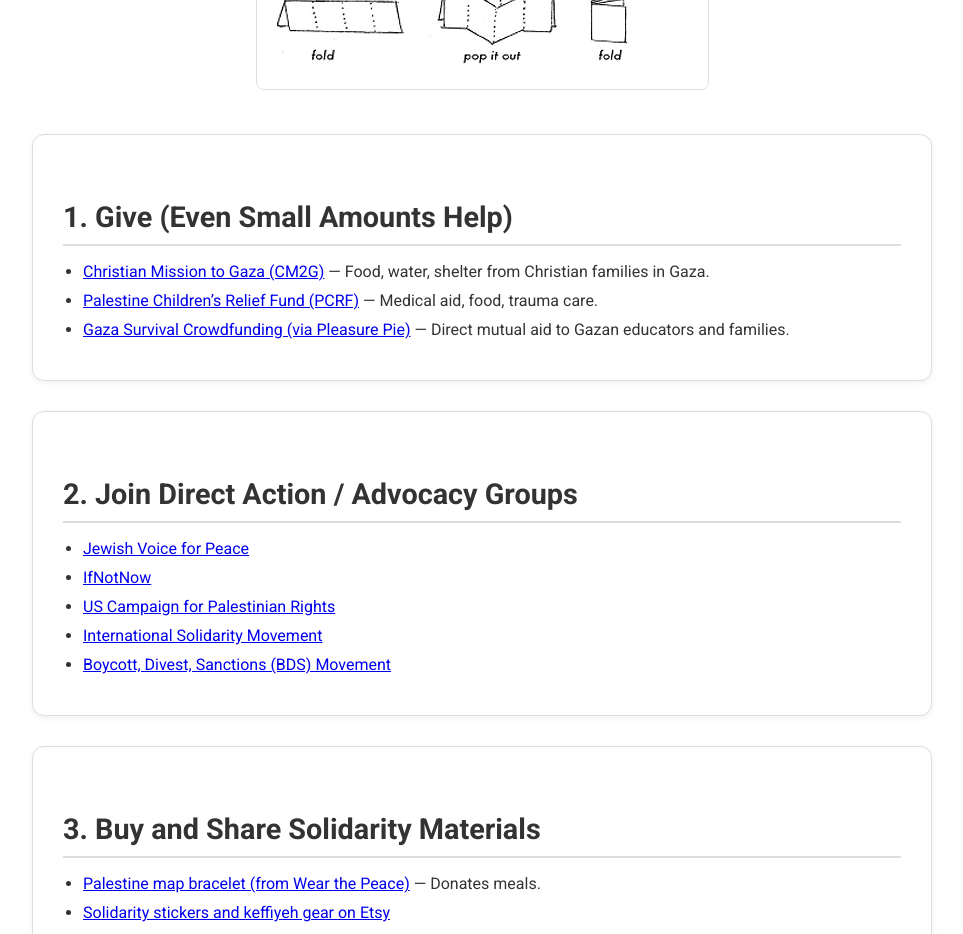
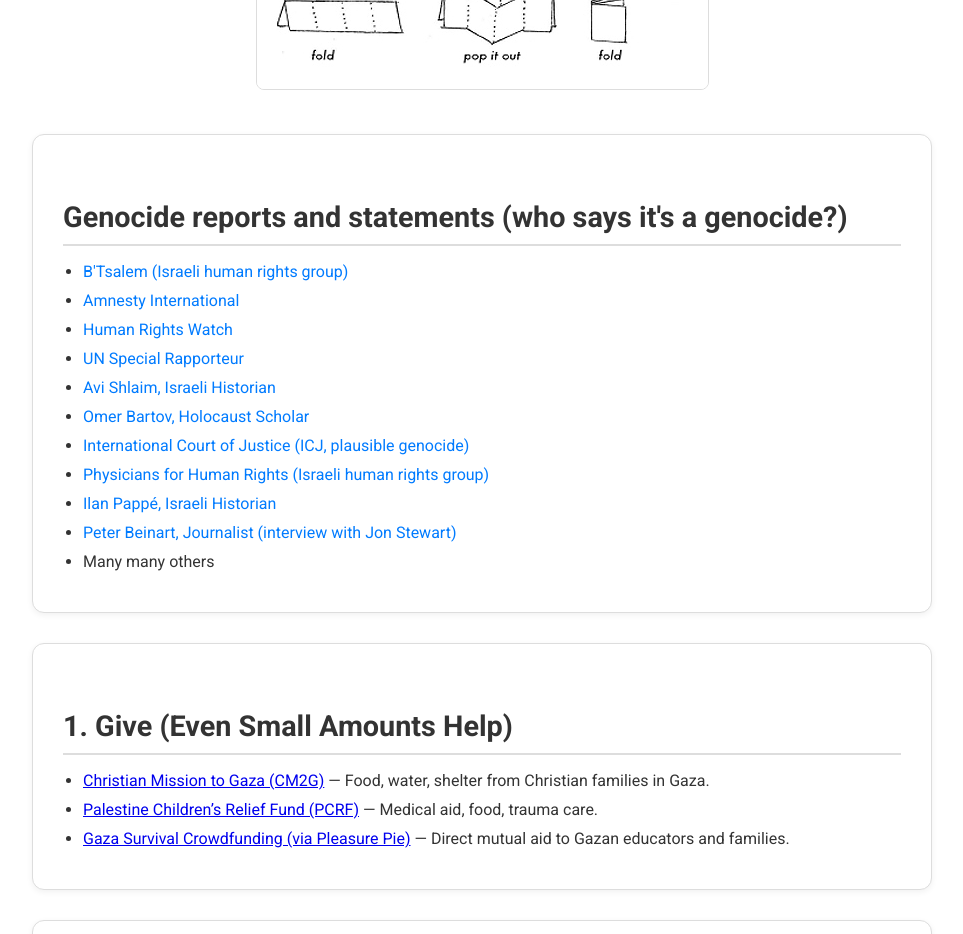
Before and after one commit to humansofgaza/humansofgaza.github.io, a plain HTML site: page index.html in a window 1280 px wide. Shown: the part 880-1814 px from the top of the page, without its empty margins (158-1121 px from the left). Drawn offline with Linux system fonts and the light colour scheme.

Commit message:
Update index.html

```diff
--- a/index.html
+++ b/index.html
@@ -234,6 +234,25 @@
         <img class="folding-img" src="CqyUq8.png" alt="Diagram showing how to fold an 8 page zine" />
         <div class="action-sections">
 
+
+            <div class="action-card">
+
+                <h2>Genocide reports and statements (who says it's a genocide?)</h2>
+        <ul class="reports-list">
+            <li><a href="https://www.btselem.org/publications/202507_our_genocide">B'Tsalem (Israeli human rights group)</a></li>
+            <li><a href="https://www.amnesty.org/en/latest/news/2024/12/amnesty-international-concludes-israel-is-committing-genocide-against-palestinians-in-gaza/">Amnesty International</a></li>
+            <li><a href="https://www.hrw.org/news/2024/12/19/israels-crime-extermination-acts-genocide-gaza">Human Rights Watch</a></li>
+            <li><a href="https://www.un.org/unispal/document/a-hrc-59-23-from-economy-of-occupation-to-economy-of-genocide-report-special-rapporteur-francesca-albanese-palestine-2025/">UN Special Rapporteur</a></li>
+            <li><a href="https://www.youtube.com/watch?v=jyrbMOFJK34">Avi Shlaim, Israeli Historian</a></li>
+            <li><a href="https://web.archive.org/web/20250731173804/https://www.nytimes.com/2025/07/15/opinion/israel-gaza-holocaust-genocide-palestinians.html">Omer Bartov, Holocaust Scholar</a></li>
+            <li><a href="https://www.hrw.org/news/2024/01/26/gaza-world-court-orders-israel-prevent-genocide">International Court of Justice (ICJ, plausible genocide)</a></li>
+            <li><a href="https://www.phr.org.il/en/">Physicians for Human Rights (Israeli human rights group)</a></li>
+            <li><a href="https://www.prospectmagazine.co.uk/views/people/69831/ilan-pappe-in-a-genocide-there-are-no-two-sides">Ilan Pappé, Israeli Historian</a></li>
+            <li><a href="https://www.youtube.com/watch?v=X5kXCdzt_us">Peter Beinart, Journalist (interview with Jon Stewart)</a></li>
+
+            <li>Many many others</li>
+        </ul>
+                </div>
     <div class="action-card">
         <h2>1. Give (Even Small Amounts Help)</h2>
         <ul>
```
